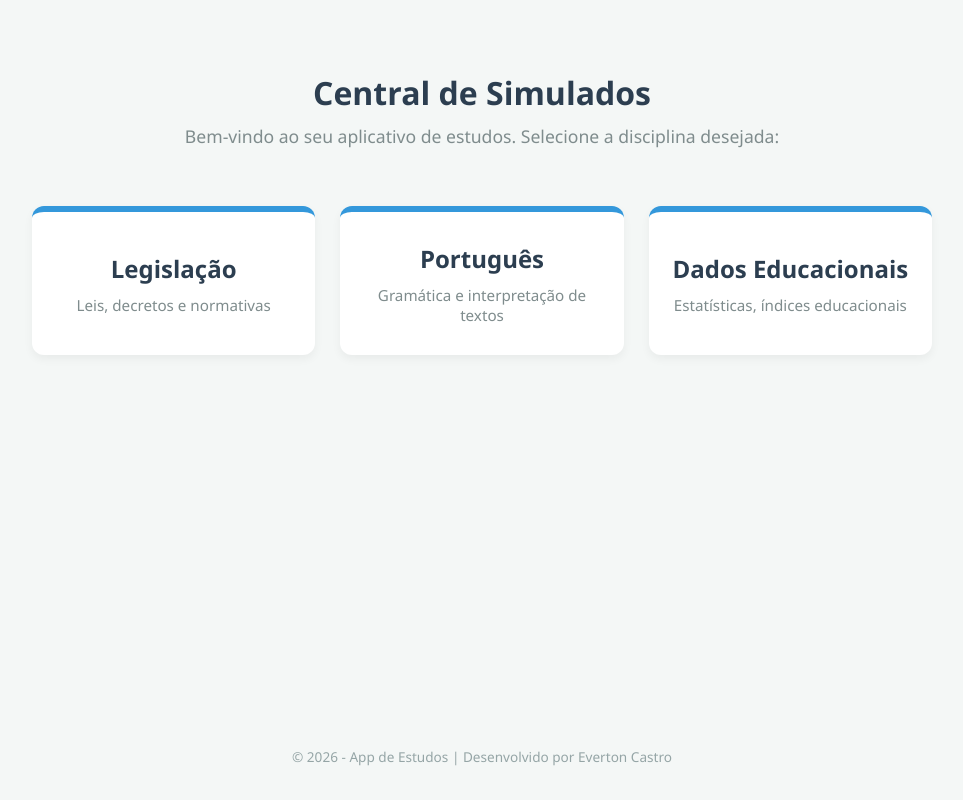
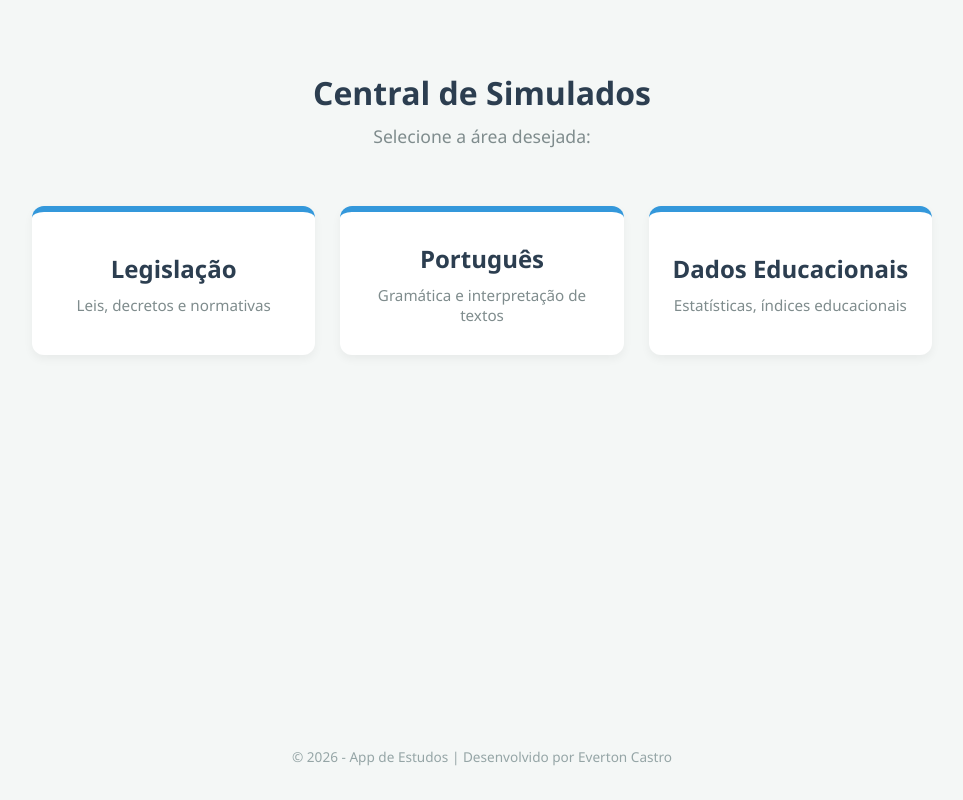
Before and after one commit to EvertonOBF/app_concurso, a plain HTML site: page index.html in a window 1280 px wide. Shown: the whole page, without its empty margins (158-1121 px from the left). Drawn offline with Linux system fonts and the light colour scheme.

Commit message:
Fix HTML formatting and update subtitle text

```diff
--- a/index.html
+++ b/index.html
@@ -92,7 +92,7 @@
 
     <div class="header">
         <h1>Central de Simulados</h1>
-        <p class="subtitle">Bem-vindo ao seu aplicativo de estudos. Selecione a disciplina desejada:</p>
+        <p class="subtitle">Selecione a área desejada:</p>
     </div>
 
     <div class="cards-container">
```
